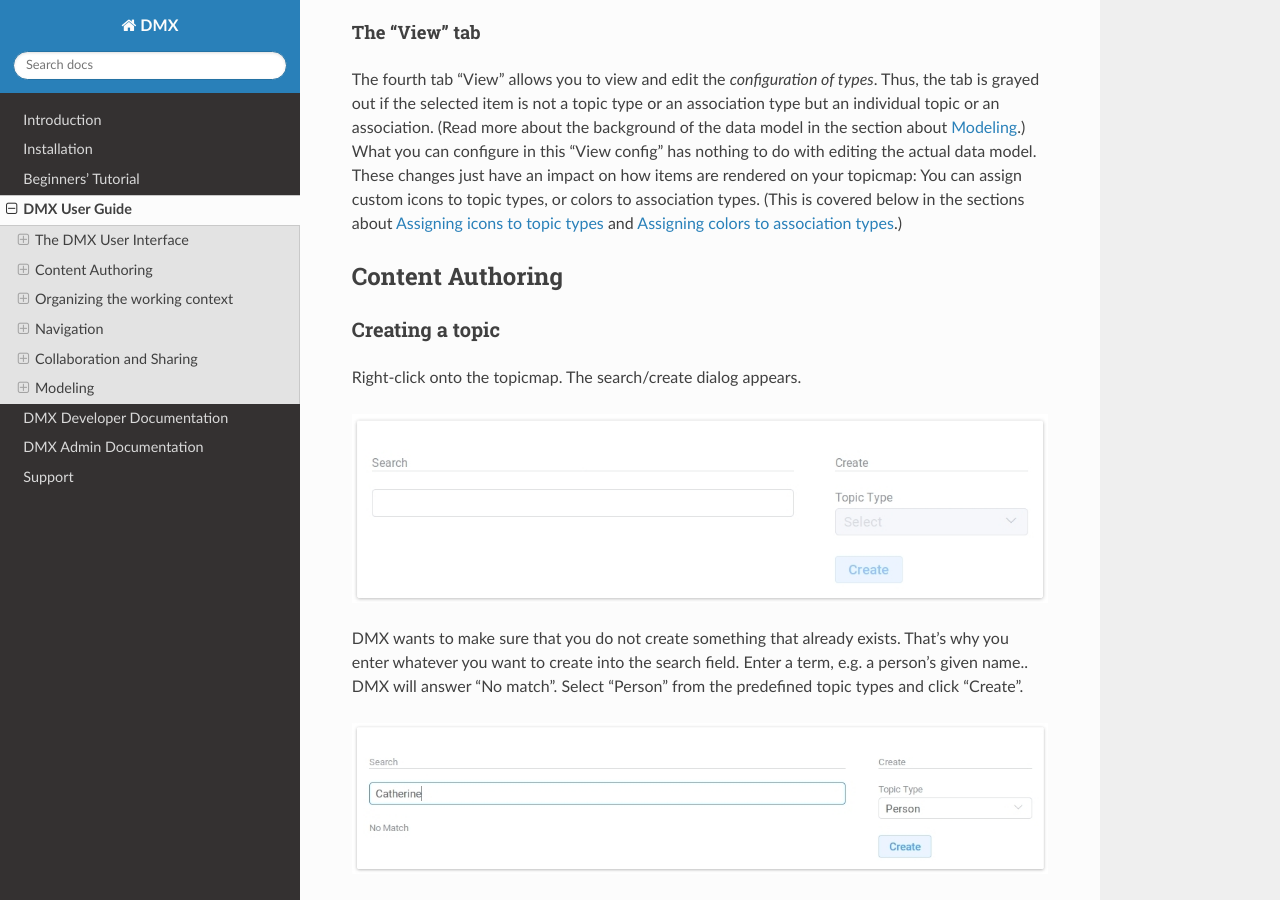
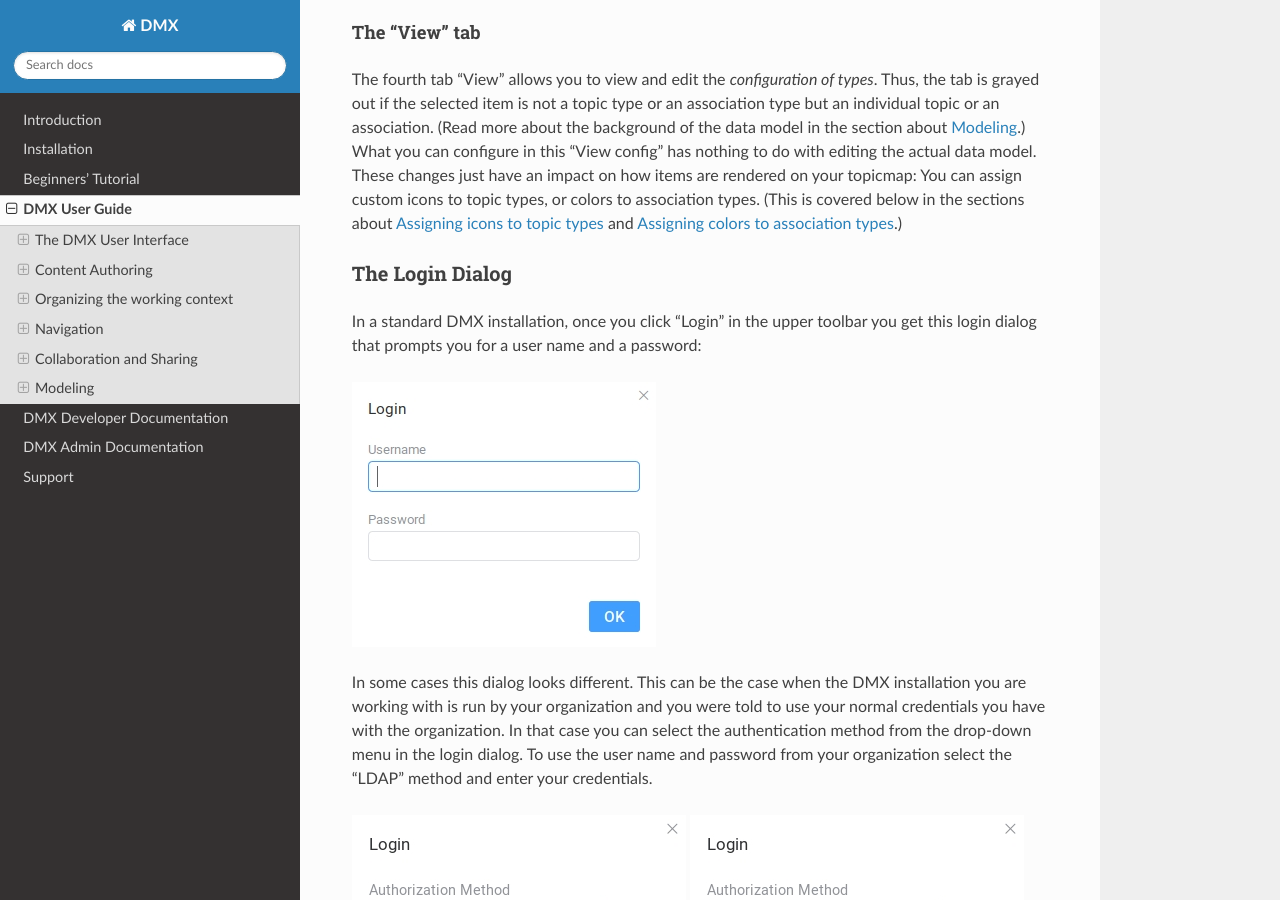
Before and after one commit to dmx-systems/dmx-documentation, a Sphinx documentation site: the page built from docs/user.rst, in a window 1280 px wide and 900 px high, scrolled down 10050 px. Built offline with Sphinx 7.4.7 and the Read the Docs theme 2.0.0, drawn with Linux system fonts in a browser that asks for light colours.

Commit message:
Documented selection of auth method as per https://git.dmx.systems/dmx-platform/dmx-platform/issues/168

```diff
--- a/docs/user.rst
+++ b/docs/user.rst
@@ -247,6 +247,22 @@
 These changes just have an impact on how items are rendered on your topicmap:
 You can assign custom icons to topic types, or colors to association types.
 (This is covered below in the sections about :ref:`Assigning icons to topic types<user-topic-type-icons>` and :ref:`Assigning colors to association types<user-assigning-colors-to-association-types>`.)
+
+The Login Dialog
+================
+
+In a standard DMX installation, once you click "Login" in the upper toolbar you get this login dialog that prompts you for a user name and a password:
+
+.. image:: _static/simple-login-dialog.png
+
+In some cases this dialog looks different.
+This can be the case when the DMX installation you are working with is run by your organization and you were told to use your normal credentials you have with the organization.
+In that case you can select the authentication method from the drop-down menu in the login dialog.
+To use the user name and password from your organization select the "LDAP" method and enter your credentials.
+
+.. image:: _static/basic-login.png
+
+.. image:: _static/ldap-login.png
 
 .. _user-content-authoring:
 
```
